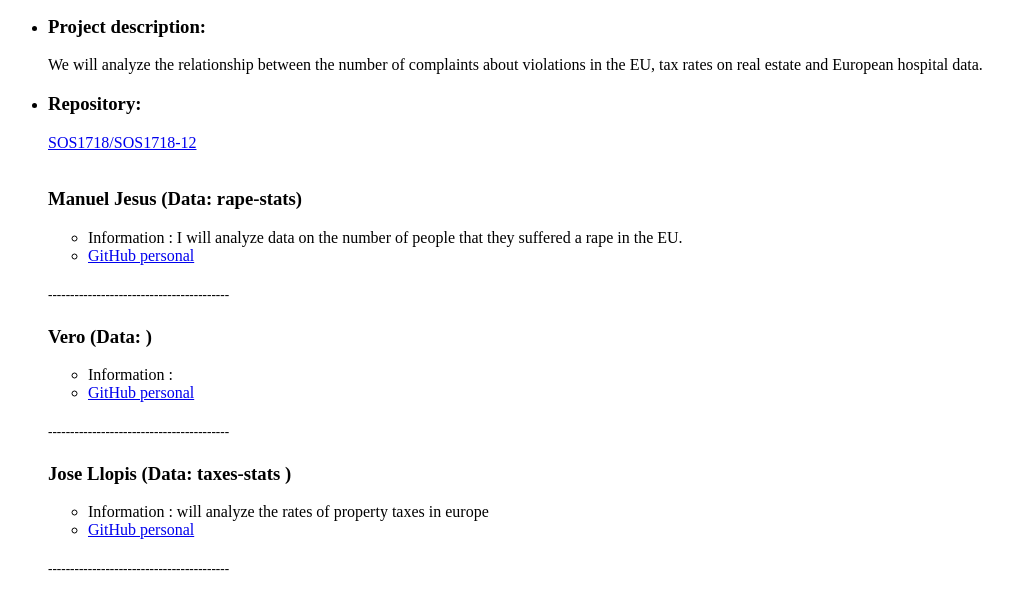
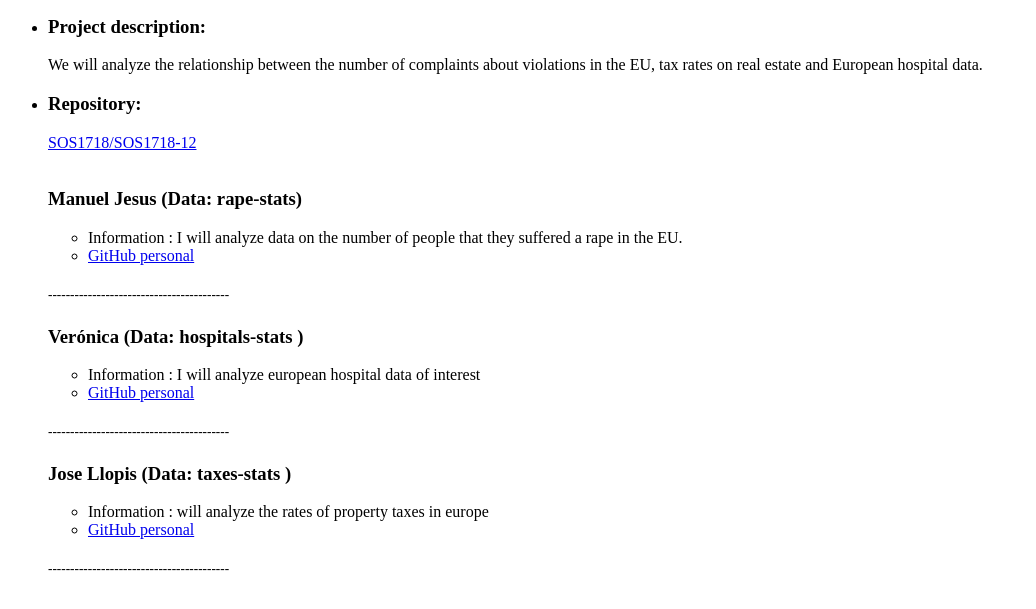
Before and after one commit to gti-sos/SOS1718-12, a website: page public/index.html in a window 1280 px wide. Shown: the part 105-714 px from the top of the page, without its empty margins (0-1036 px from the left). Drawn offline with Linux system fonts and the light colour scheme.

Commit message:
index.htmlVero

```diff
--- a/public/index.html
+++ b/public/index.html
@@ -25,9 +25,9 @@
 </div>
 <h5>-----------------------------------------</h5>
 <div>
-<h3>Vero (Data: ) </h3>
+<h3>Verónica (Data: hospitals-stats ) </h3>
 <ul>
-<li>Information :</li>
+<li>Information : I will analyze european hospital data of interest  </li>
 
 <li><a href=https://github.com/kkdekiki>GitHub personal</a></li>
 
```
